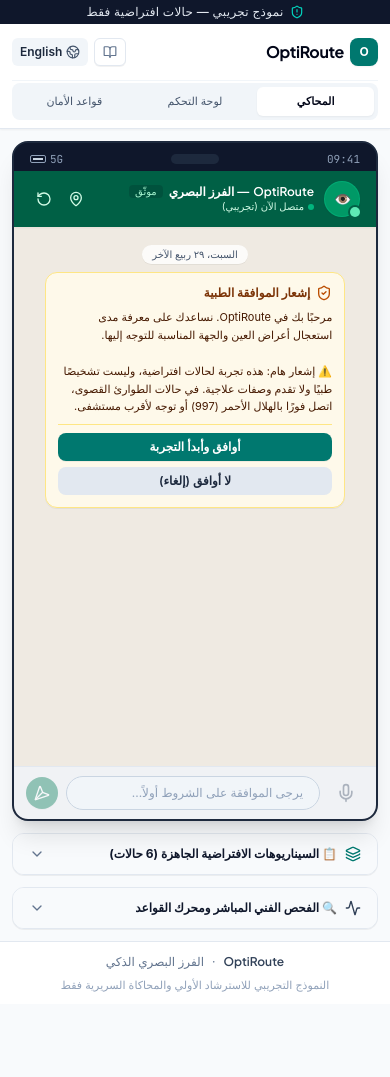
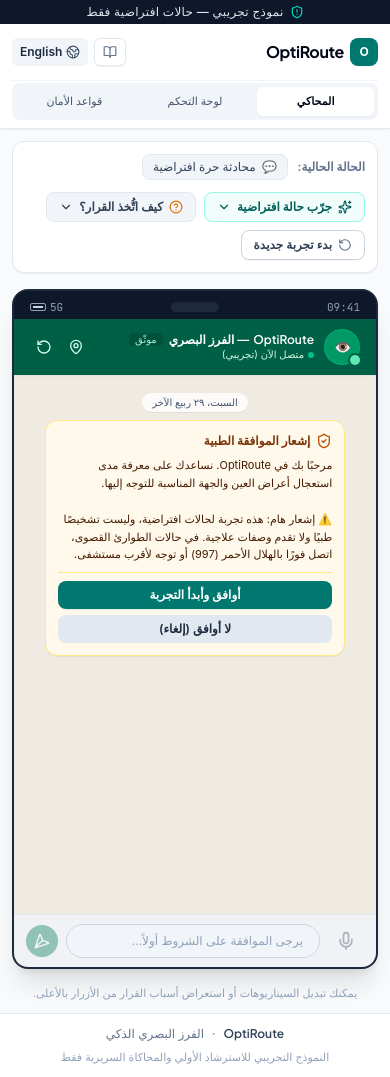
Before and after one commit to AzoAlmalawi/OptiRoute, a React (Vite) app: page / in a window 390 px wide. Before the commit the page ends 1004 px from the top, so only its background shows below. Built offline with nearby package versions, Linux system fonts and the light colour scheme.

Commit message:
feat(layout): center chat conversation as main focus, add collapsible demo cases panel and decision drawer

```diff
--- a/src/App.tsx
+++ b/src/App.tsx
@@ -9,7 +9,7 @@
 import { orchestrator } from './services/triageOrchestrator';
 import { SESSIONS_UPDATE_EVENT } from './services/providers';
 import { TriageSession, Language, DemoScenario, QuickReplyOption } from './types/triage';
-import { ChevronDown, ChevronUp, Layers, Activity } from 'lucide-react';
+import { ChevronDown, ChevronUp, Layers, Activity, Sparkles, HelpCircle, RotateCcw } from 'lucide-react';
 
 export default function App() {
   const [language, setLanguage] = useState<Language>('ar');
@@ -22,9 +22,9 @@
   const [activeScenarioId, setActiveScenarioId] = useState<string | undefined>(undefined);
   const [queuedScenario, setQueuedScenario] = useState<DemoScenario | null>(null);
 
-  // Mobile collapsible sections state
-  const [mobileScenariosOpen, setMobileScenariosOpen] = useState(false);
-  const [mobileInspectionOpen, setMobileInspectionOpen] = useState(false);
+  // Collapsible panels state for demo cases and decision inspection drawer
+  const [scenariosOpen, setScenariosOpen] = useState(false);
+  const [decisionDrawerOpen, setDecisionDrawerOpen] = useState(false);
 
   // Sync HTML dir and lang attributes
   useEffect(() => {
@@ -259,22 +259,140 @@
       <main className="flex-1 max-w-7xl w-full mx-auto p-3 sm:p-6 min-w-0 overflow-x-hidden">
         {currentTab === 'simulator' && (
           <div className="space-y-4 w-full max-w-full min-w-0">
-            {/* Desktop 3-Column Layout (Hidden on Mobile) */}
-            <div className="hidden lg:grid lg:grid-cols-12 gap-6 items-start w-full max-w-full min-w-0">
-              {/* Column 1: Synthetic Demo Scenario Selector */}
-              <div className="lg:col-span-3 min-w-0">
+            {/* Top Scenario Banner & Actions */}
+            <div className="bg-white rounded-xl border border-slate-200 shadow-2xs p-3 sm:p-4 flex flex-col sm:flex-row items-stretch sm:items-center justify-between gap-3">
+              <div className="flex items-center gap-2.5 flex-wrap min-w-0">
+                <span className="text-xs font-semibold text-slate-500 shrink-0">
+                  {language === 'ar' ? 'الحالة الحالية:' : 'Current Case:'}
+                </span>
+                {queuedTitle ? (
+                  <span className="inline-flex items-center gap-1.5 px-2.5 py-1 rounded-lg text-xs font-bold bg-teal-50 text-teal-900 border border-teal-200 truncate max-w-full">
+                    <span>📌</span>
+                    <span className="truncate">{queuedTitle}</span>
+                  </span>
+                ) : (
+                  <span className="inline-flex items-center gap-1.5 px-2.5 py-1 rounded-lg text-xs font-medium bg-slate-100 text-slate-700 border border-slate-200">
+                    <span>💬</span>
+                    <span>{language === 'ar' ? 'محادثة حرة افتراضية' : 'Custom simulated chat'}</span>
+                  </span>
+                )}
+              </div>
+
+              <div className="flex items-center gap-2 shrink-0 flex-wrap">
+                {/* Try a demo case collapsible toggle */}
+                <button
+                  type="button"
+                  onClick={() => setScenariosOpen(!scenariosOpen)}
+                  className={`px-3 py-1.5 rounded-lg text-xs font-bold transition-all flex items-center gap-1.5 border ${
+                    scenariosOpen
+                      ? 'bg-teal-700 text-white border-teal-800 shadow-2xs'
+                      : 'bg-teal-50 text-teal-800 border-teal-200 hover:bg-teal-100'
+                  }`}
+                  aria-expanded={scenariosOpen}
+                >
+                  <Sparkles className="w-3.5 h-3.5" />
+                  <span>{language === 'ar' ? 'جرّب حالة افتراضية' : 'Try a demo case'}</span>
+                  {scenariosOpen ? (
+                    <ChevronUp className="w-3.5 h-3.5" />
+                  ) : (
+                    <ChevronDown className="w-3.5 h-3.5" />
+                  )}
+                </button>
+
+                {/* How was this decision made collapsible toggle */}
+                <button
+                  type="button"
+                  onClick={() => setDecisionDrawerOpen(!decisionDrawerOpen)}
+                  className={`px-3 py-1.5 rounded-lg text-xs font-semibold transition-all flex items-center gap-1.5 border ${
+                    decisionDrawerOpen
+                      ? 'bg-slate-800 text-white border-slate-900 shadow-2xs'
+                      : 'bg-slate-100 text-slate-700 border-slate-200 hover:bg-slate-200'
+                  }`}
+                  aria-expanded={decisionDrawerOpen}
+                >
+                  <HelpCircle className="w-3.5 h-3.5 text-amber-600" />
+                  <span>{language === 'ar' ? 'كيف اتُّخذ القرار؟' : 'How was this decision made?'}</span>
+                  {decisionDrawerOpen ? (
+                    <ChevronUp className="w-3.5 h-3.5" />
+                  ) : (
+                    <ChevronDown className="w-3.5 h-3.5" />
+                  )}
+                </button>
+
+                {/* Start a new demo button */}
+                <button
+                  type="button"
+                  onClick={handleResetSession}
+                  disabled={isProcessing}
+                  className="px-3 py-1.5 rounded-lg text-xs font-semibold bg-white text-slate-700 border border-slate-300 hover:bg-slate-50 transition-colors flex items-center gap-1.5 shadow-2xs disabled:opacity-50"
+                  title={language === 'ar' ? 'بدء تجربة جديدة مع حفظ السابقة' : 'Start a new demo (preserves previous)'}
+                >
+                  <RotateCcw className="w-3.5 h-3.5 text-slate-500" />
+                  <span>{language === 'ar' ? 'بدء تجربة جديدة' : 'Start a new demo'}</span>
+                </button>
+              </div>
+            </div>
+
+            {/* Collapsible Panel 1: Try a demo case (6 Scenarios) */}
+            {scenariosOpen && (
+              <div className="bg-white rounded-2xl border-2 border-teal-200 shadow-md p-4 animate-fadeIn">
+                <div className="flex items-center justify-between pb-3 mb-3 border-b border-slate-100">
+                  <div className="flex items-center gap-2">
+                    <Sparkles className="w-4 h-4 text-teal-700" />
+                    <h2 className="text-xs sm:text-sm font-bold text-slate-900">
+                      {language === 'ar' ? 'اختر حالة افتراضية لتجربتها' : 'Select a demo scenario to try'}
+                    </h2>
+                  </div>
+                  <button
+                    onClick={() => setScenariosOpen(false)}
+                    className="text-xs text-slate-400 hover:text-slate-600 underline"
+                  >
+                    {language === 'ar' ? 'إغلاق' : 'Close'}
+                  </button>
+                </div>
                 <ScenarioSelector
                   language={language}
-                  onSelectScenario={handleSelectScenario}
+                  onSelectScenario={(sc) => {
+                    handleSelectScenario(sc);
+                    setScenariosOpen(false); // Collapses immediately after selection
+                  }}
                   activeScenarioId={activeScenarioId}
                   queuedScenarioId={queuedScenario?.id}
                   consentGiven={currentSession?.consentGiven}
                   disabled={isProcessing}
                 />
               </div>
+            )}
 
-              {/* Column 2: Phone-Sized WhatsApp Simulator */}
-              <div className="lg:col-span-5 flex justify-center min-w-0">
+            {/* Collapsible Panel 2: How was this decision made? (Live progress & safety rules) */}
+            {decisionDrawerOpen && (
+              <div className="bg-white rounded-2xl border-2 border-slate-300 shadow-lg p-4 animate-fadeIn">
+                <div className="flex items-center justify-between pb-3 mb-3 border-b border-slate-100">
+                  <div className="flex items-center gap-2">
+                    <Activity className="w-4 h-4 text-teal-700" />
+                    <h2 className="text-xs sm:text-sm font-bold text-slate-900">
+                      {language === 'ar'
+                        ? 'كيف اتُّخذ القرار؟ (تفاصيل محرك القواعد ونموذج الفرز)'
+                        : 'How was this decision made? (Rule Engine & Triage details)'}
+                    </h2>
+                  </div>
+                  <button
+                    onClick={() => setDecisionDrawerOpen(false)}
+                    className="text-xs text-slate-400 hover:text-slate-600 underline"
+                  >
+                    {language === 'ar' ? 'إغلاق' : 'Close'}
+                  </button>
+                </div>
+                <SessionProgressPanel
+                  session={currentSession}
+                  language={language}
+                />
+              </div>
+            )}
+
+            {/* Main Chat Content Area: Centered, Focused, and Generous Width */}
+            <div className="w-full flex justify-center min-w-0">
+              <div className="w-full max-w-2xl min-w-0">
                 {currentSession && (
                   <WhatsAppSimulator
                     session={currentSession}
@@ -289,105 +407,13 @@
                   />
                 )}
               </div>
-
-              {/* Column 3: Live Session Progress & Rule Enforcement Panel */}
-              <div className="lg:col-span-4 min-w-0">
-                <SessionProgressPanel
-                  session={currentSession}
-                  language={language}
-                />
-              </div>
             </div>
 
-            {/* Mobile Responsive Layout: Prioritizes WhatsApp Conversation, with Collapsible Supporting Panels */}
-            <div className="lg:hidden space-y-3 w-full max-w-full min-w-0">
-              {/* Prioritized Phone-Sized WhatsApp Simulator */}
-              <div className="w-full max-w-full min-w-0 flex justify-center">
-                {currentSession && (
-                  <WhatsAppSimulator
-                    session={currentSession}
-                    language={language}
-                    onSendMessage={handleSendMessage}
-                    onConsent={handleConsent}
-                    onResetSession={handleResetSession}
-                    selectedCity={selectedCity}
-                    onSelectCity={setSelectedCity}
-                    isLoading={isProcessing}
-                    queuedScenarioTitle={queuedTitle}
-                  />
-                )}
-              </div>
-
-              {/* Mobile Collapsible 1: Preconfigured Demo Scenarios */}
-              <div className="bg-white rounded-xl border border-slate-200 shadow-2xs overflow-hidden w-full max-w-full min-w-0">
-                <button
-                  type="button"
-                  onClick={() => setMobileScenariosOpen(!mobileScenariosOpen)}
-                  className="w-full px-4 py-3 bg-slate-50 hover:bg-slate-100 flex items-center justify-between text-left rtl:text-right transition-colors"
-                >
-                  <div className="flex items-center gap-2">
-                    <Layers className="w-4 h-4 text-teal-700" />
-                    <span className="text-xs font-bold text-slate-900">
-                      {language === 'ar'
-                        ? '📋 السيناريوهات الافتراضية الجاهزة (6 حالات)'
-                        : '📋 Synthetic Demo Scenarios (6 Cases)'}
-                    </span>
-                  </div>
-                  {mobileScenariosOpen ? (
-                    <ChevronUp className="w-4 h-4 text-slate-500" />
-                  ) : (
-                    <ChevronDown className="w-4 h-4 text-slate-500" />
-                  )}
-                </button>
-
-                {mobileScenariosOpen && (
-                  <div className="p-3 border-t border-slate-200">
-                    <ScenarioSelector
-                      language={language}
-                      onSelectScenario={(sc) => {
-                        handleSelectScenario(sc);
-                        setMobileScenariosOpen(false);
-                      }}
-                      activeScenarioId={activeScenarioId}
-                      queuedScenarioId={queuedScenario?.id}
-                      consentGiven={currentSession?.consentGiven}
-                      disabled={isProcessing}
-                    />
-                  </div>
-                )}
-              </div>
-
-              {/* Mobile Collapsible 2: Technical Inspection & Live Engine State */}
-              <div className="bg-white rounded-xl border border-slate-200 shadow-2xs overflow-hidden w-full max-w-full min-w-0">
-                <button
-                  type="button"
-                  onClick={() => setMobileInspectionOpen(!mobileInspectionOpen)}
-                  className="w-full px-4 py-3 bg-slate-50 hover:bg-slate-100 flex items-center justify-between text-left rtl:text-right transition-colors"
-                >
-                  <div className="flex items-center gap-2">
-                    <Activity className="w-4 h-4 text-slate-700" />
-                    <span className="text-xs font-bold text-slate-900">
-                      {language === 'ar'
-                        ? '🔍 الفحص الفني المباشر ومحرك القواعد'
-                        : '🔍 Live Technical Inspection & Safety Engine'}
-                    </span>
-                  </div>
-                  {mobileInspectionOpen ? (
-                    <ChevronUp className="w-4 h-4 text-slate-500" />
-                  ) : (
-                    <ChevronDown className="w-4 h-4 text-slate-500" />
-                  )}
-                </button>
-
-                {mobileInspectionOpen && (
-                  <div className="p-3 border-t border-slate-200">
-                    <SessionProgressPanel
-                      session={currentSession}
-                      language={language}
-                    />
-                  </div>
-                )}
-              </div>
+            {/* Subtle mobile note for supporting panels (preserves clean mobile layout) */}
+            <div className="lg:hidden text-center text-[11px] text-slate-400">
+              {language === 'ar'
+                ? 'يمكنك تبديل السيناريوهات أو استعراض أسباب القرار من الأزرار بالأعلى.'
+                : 'You can change demo scenarios or inspect decision rationale using the top buttons.'}
             </div>
           </div>
         )}
--- a/src/components/PatientSimulator/WhatsAppSimulator.tsx
+++ b/src/components/PatientSimulator/WhatsAppSimulator.tsx
@@ -141,7 +141,7 @@
   };
 
   return (
-    <div className="flex flex-col h-[680px] sm:h-[740px] w-full max-w-full sm:max-w-[430px] mx-auto bg-slate-900 rounded-2xl sm:rounded-3xl overflow-hidden shadow-xl border-2 sm:border-4 border-slate-800">
+    <div className="flex flex-col h-[680px] sm:h-[740px] md:h-[780px] w-full max-w-full sm:max-w-[480px] md:max-w-[620px] lg:max-w-[680px] mx-auto bg-slate-900 rounded-2xl sm:rounded-3xl overflow-hidden shadow-xl border-2 sm:border-4 border-slate-800">
       {/* Top Phone Camera / Speaker notch simulation */}
       <div className="bg-slate-900 px-4 sm:px-6 pt-2 pb-1 flex items-center justify-between text-[11px] text-slate-400 select-none">
         <span className="font-mono">09:41</span>
```
